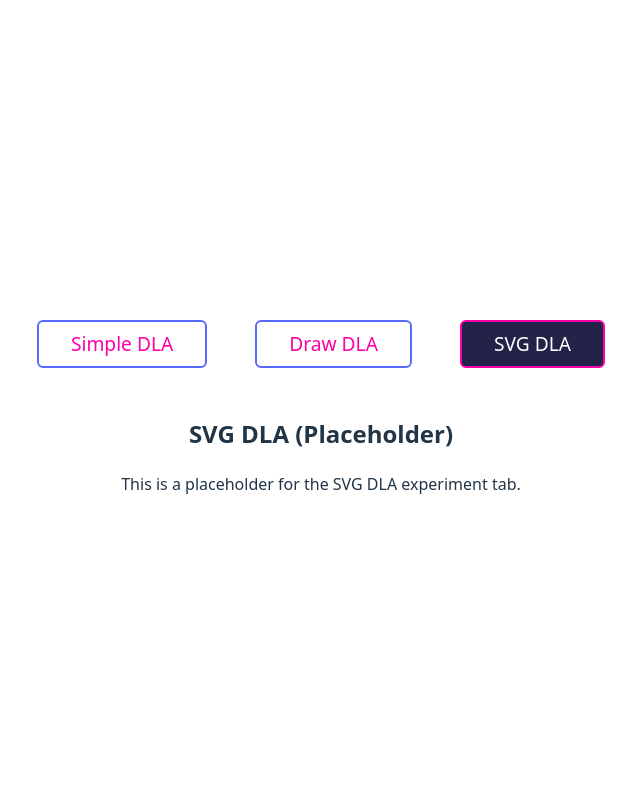
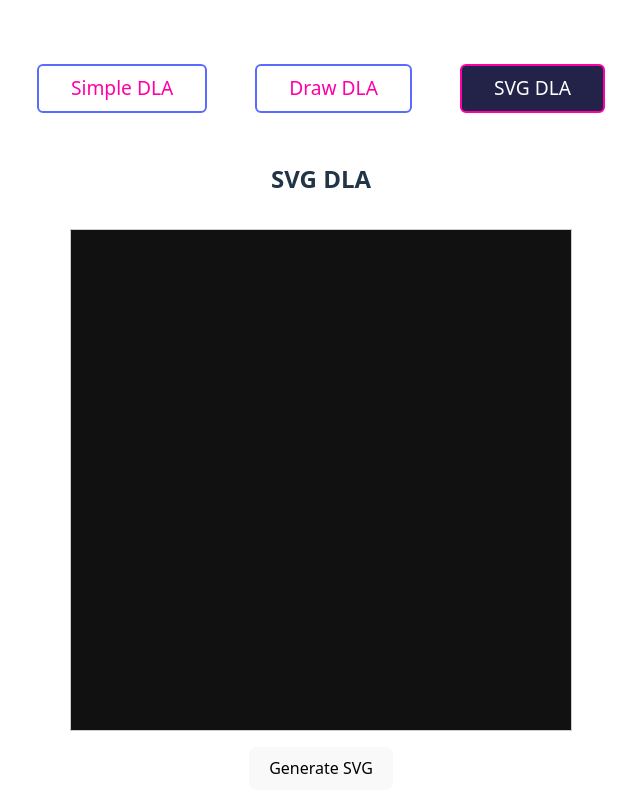
Before and after one commit to chriswininger/DLA-Studio-2025, a React (Vite) app: page /svg-dla in a window 1280 px wide. Shown: the top 812 px of the page, without its empty margins (319-959 px from the left). Built offline with nearby package versions, Linux system fonts and the light colour scheme.

Commit message:
building out svg page

```diff
--- a/src/tabs/SVGDLA/SVGDLA.tsx
+++ b/src/tabs/SVGDLA/SVGDLA.tsx
@@ -1,10 +1,31 @@
 import React from 'react';
 
 const SVGDLA: React.FC = () => {
+  const CANVAS_WIDTH = 500;
+  const CANVAS_HEIGHT = 500;
+
   return (
     <div style={{ textAlign: 'center', marginTop: '3rem' }}>
-      <h2>SVG DLA (Placeholder)</h2>
-      <p>This is a placeholder for the SVG DLA experiment tab.</p>
+      <h2>SVG DLA</h2>
+      <div style={{ display: 'flex', justifyContent: 'center', marginTop: '2rem' }}>
+        <svg
+          width={CANVAS_WIDTH}
+          height={CANVAS_HEIGHT}
+          style={{
+            border: '1px solid #ccc',
+            background: '#111',
+            display: 'block'
+          }}
+          viewBox={`0 0 ${CANVAS_WIDTH} ${CANVAS_HEIGHT}`}
+        >
+          {/* SVG content will go here */}
+        </svg>
+      </div>
+      <div style={{ marginTop: '1rem' }}>
+        <button onClick={() => console.log('Generate SVG clicked')}>
+          Generate SVG
+        </button>
+      </div>
     </div>
   );
 };
```
